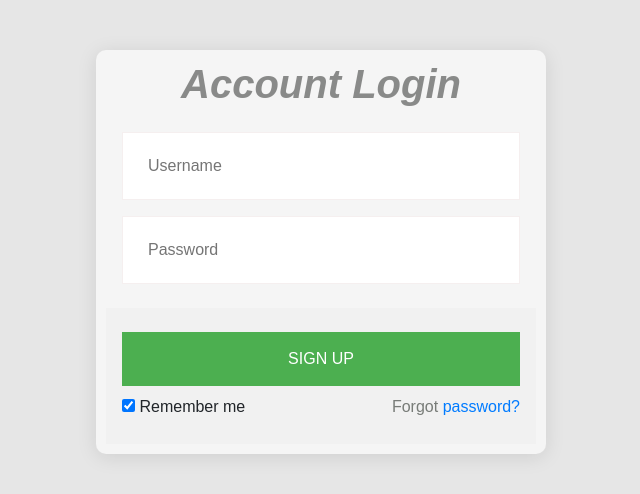
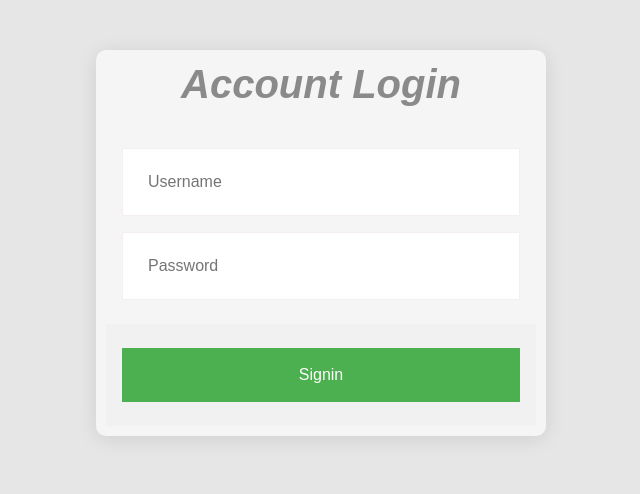
Before and after one commit to sabbir-anwar/inventory-frontend, an Angular app: page /login in a window 1280 px wide. Shown: the top 494 px of the page, without its empty margins (319-959 px from the left). Built offline with nearby package versions, Linux system fonts and the light colour scheme.

Commit message:
login funtionality added

```diff
--- /dev/null
+++ b/src/app/config.ts
@@ -0,0 +1,5 @@
+let host="http://localhost:8080";
+export function getHost()
+{
+    return host;
+}
--- a/src/app/login/login.component.html
+++ b/src/app/login/login.component.html
@@ -1,21 +1,16 @@
 <div class="loginwrap">
-  <form class="loginform">
+  <div class="loginform">
     <h3 class="align">
             Account Login
           </h3>
     <div class="container">
-      <input type="text" placeholder="Username" name="uname" required>
-      <input type="password" placeholder="Password" name="psw" required>
-
+      <p style="color:red"><i>{{message}}</i></p>
+      <input type="text" placeholder="Username" [(ngModel)]="user.username" name="user.username" >
+      <input type="password" placeholder="Password" [(ngModel)]="user.password" name="user.password" >
+    </div>
+    <div class="container" style="background-color:#f1f1f1">
+      <button type="submit" class="cancelbtn">Signin</button>
     </div>
 
-    <div class="container" style="background-color:#f1f1f1">
-      <button type="submit" class="cancelbtn">SIGN UP</button>
-      <span class="psw">Forgot <a href="#">password?</a></span>
-      <label >
-        <input type="checkbox" checked="checked" name="remember"> Remember me
-      </label>
-    </div>
 
-  </form>
 </div>
--- a/src/app/login/login.component.ts
+++ b/src/app/login/login.component.ts
@@ -1,4 +1,7 @@
 import { Component, OnInit } from '@angular/core';
+import {HttpClient} from '@angular/common/http';
+import {getHost} from '../config';
+import {Router} from '@angular/router';
 
 @Component({
   selector: 'app-login',
@@ -7,9 +10,27 @@ import { Component, OnInit } from '@angular/core';
 })
 export class LoginComponent implements OnInit {
 
-  constructor() { }
+  constructor(public http:HttpClient,public router:Router) { }
 
+  user={
+    username:'',
+    password:''
+  }
+  message="";
   ngOnInit() {
+  }
+  submit(){
+
+    this.http.post(getHost()+"/api/auth/signin",this.user).subscribe((data)=>{
+      console.log(data);
+      let d:any=data;
+      localStorage.setItem("token",d.accessToken);
+      this.router.navigate(["/dashboard"]);
+      this.message=""
+    },(err)=>{
+       console.log(err);
+       this.message="Username or password error";
+    })
   }
 
 }
```
Also changed, not shown: src/app/app.module.ts (+6 -1 lines), 1 other file (tests, documents, lock files or other folders).
